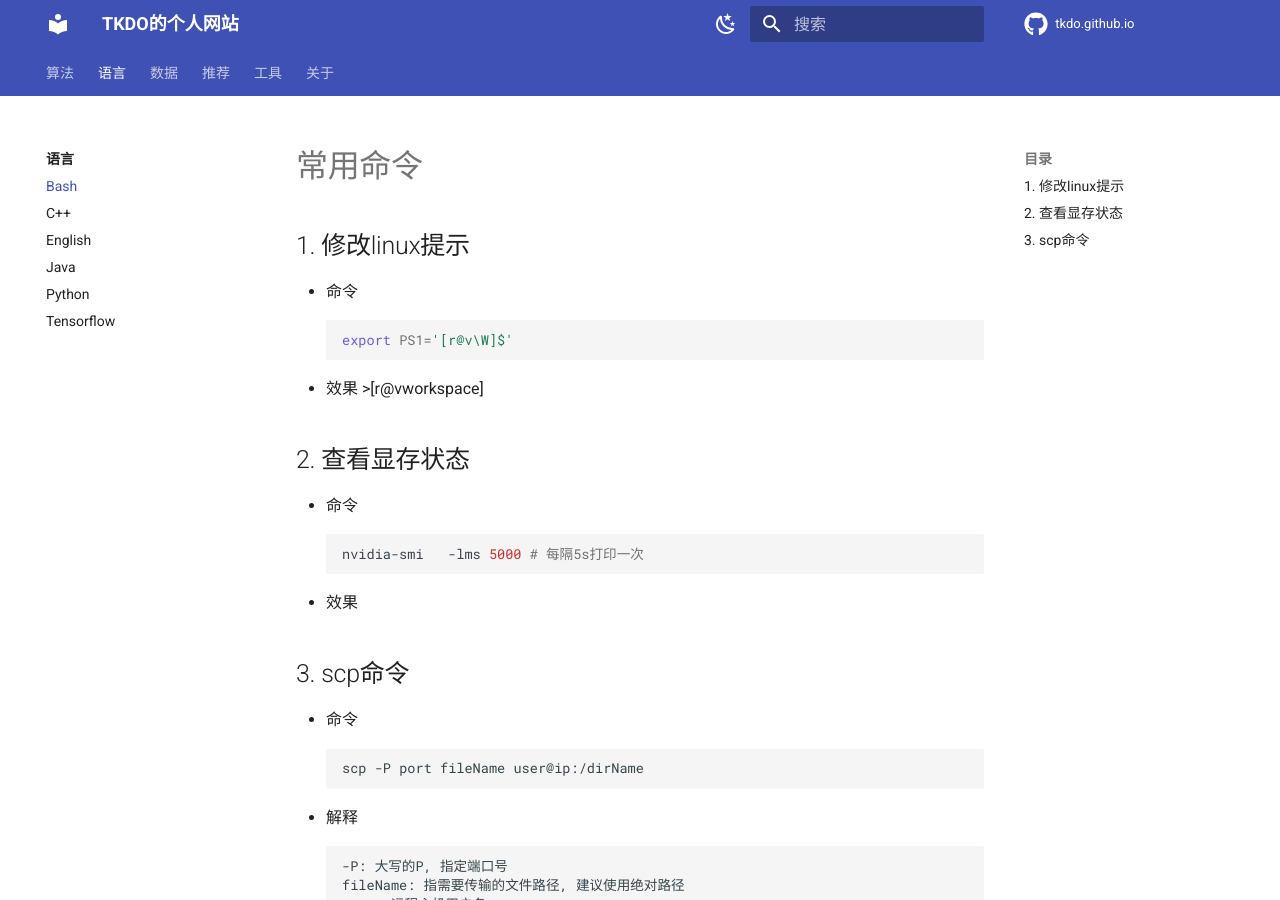
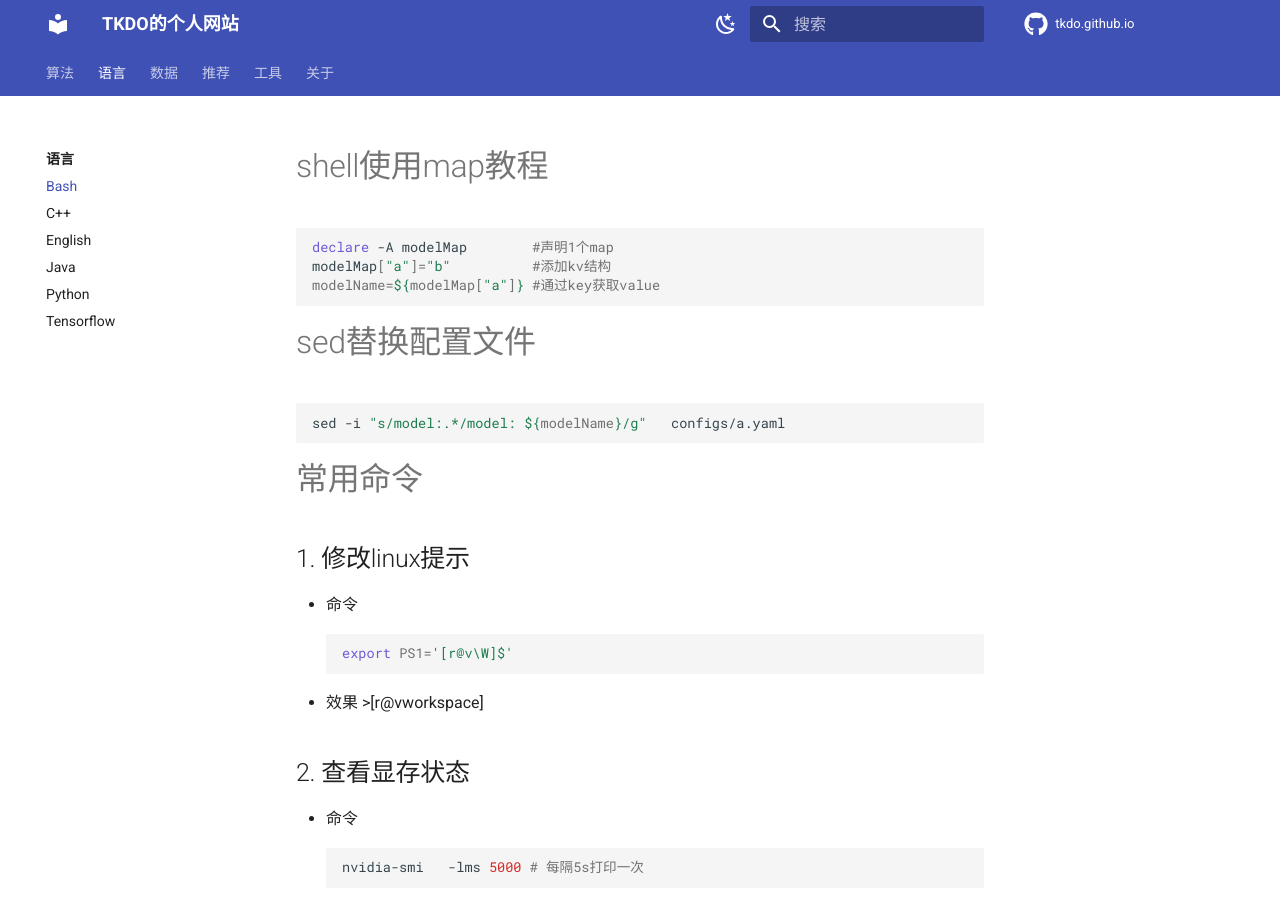
Before and after one commit to tkdo/tkdo.github.io, an MkDocs documentation site: the page built from docs/language/bash.md, in a window 1280 px wide and 900 px high. Built offline with MkDocs 1.6.1 and Material for MkDocs 9.7.7, drawn with Linux system fonts in a browser that asks for light colours; comment, search, counter and statistics services are not loaded.

Commit message:
shell 完善

````diff
--- a/docs/language/bash.md
+++ b/docs/language/bash.md
@@ -1,3 +1,13 @@
+# shell使用map教程
+```bash
+declare -A modelMap        #声明1个map
+modelMap["a"]="b"          #添加kv结构
+modelName=${modelMap["a"]} #通过key获取value
+```
+# sed替换配置文件
+```bash
+sed -i "s/model:.*/model: ${modelName}/g"   configs/a.yaml
+```
 
 # 常用命令
 ## 1. 修改linux提示
````
